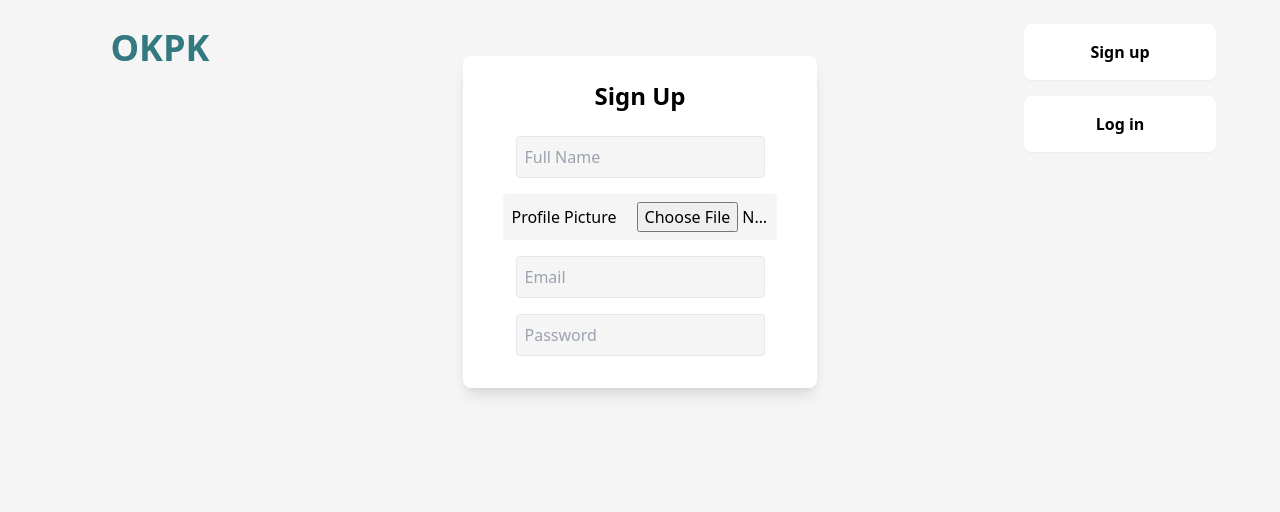
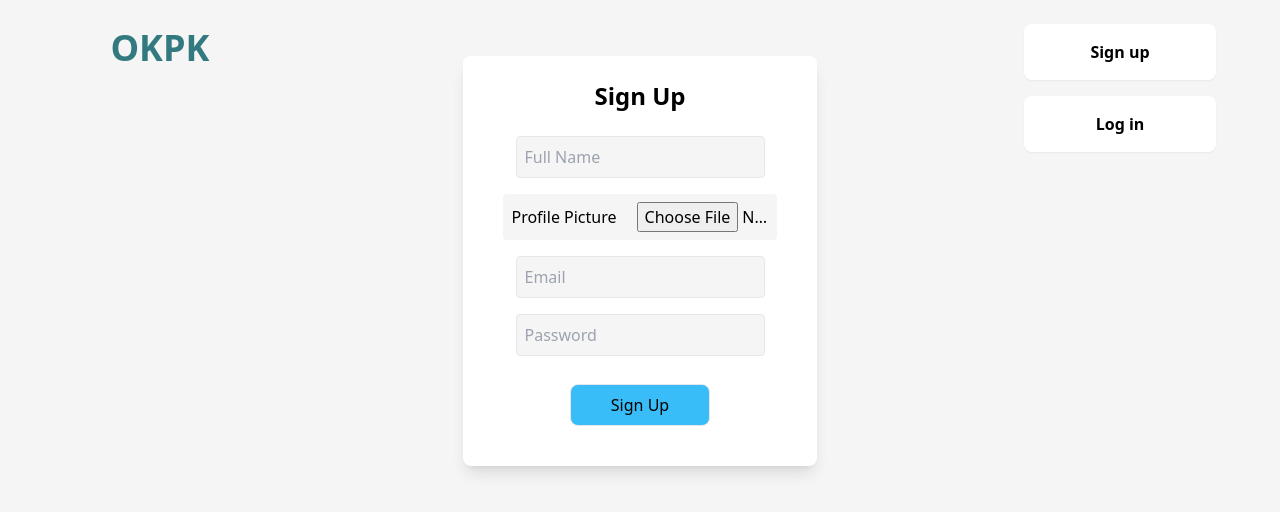
Before and after one commit to sameetghouri/Social-MERN-App, a React (Create React App) app in the folder Frontend/: page /signup in a window 1280 px wide. Shown: the top 512 px of the page. Built offline with nearby package versions, Linux system fonts and the light colour scheme.

Commit message:
modified

```diff
--- a/Frontend/src/pages/Signup.js
+++ b/Frontend/src/pages/Signup.js
@@ -59,6 +59,10 @@ const Signup = () => {
         </div>
         <input onChange={e => setemail(e.target.value)} value={email} required className='block rounded border bg-gre p-2 my-2' type="email" placeholder='Email' />
         <input onChange={e => setpassword(e.target.value)} value={password} required className='block rounded border bg-gre p-2 my-2' type="password" placeholder='Password' />
+        {error && <div className="bg-red-200 text-red-700 p-4 text-center rounded-lg mt-3">{error}</div>}
+        <button  disabled={isLoading} className='block rounded-lg border bg-sky-400 px-10 py-2 mt-5 mb-4 cursor-pointer transform hover:scale-110 transition duration-100' type="submit">Sign Up</button>
+        {isLoading &&<div className="flex items-end justify-center ">
+        <span className=" animate-spin text-sky-500 "><BiLoaderAlt className="h-10 w-10" /></span></div>}
         </form>
         </div>
         </div>
```
